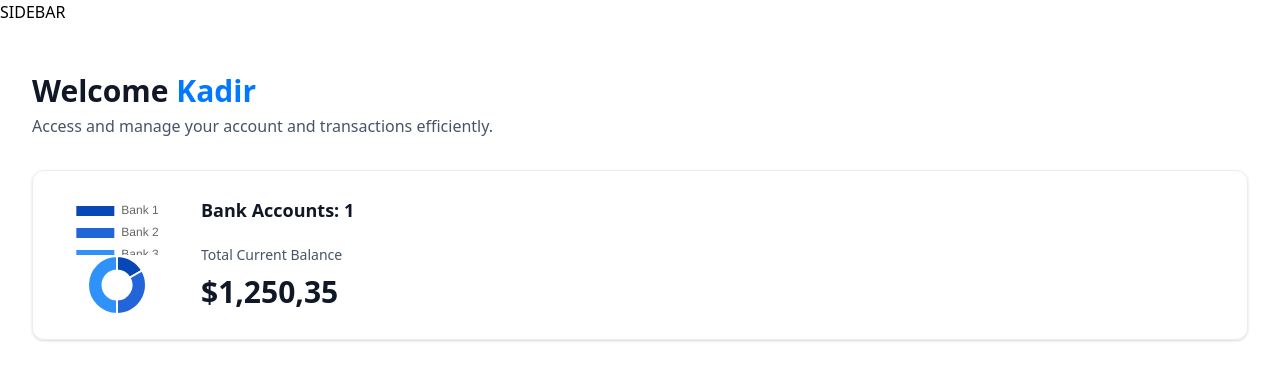
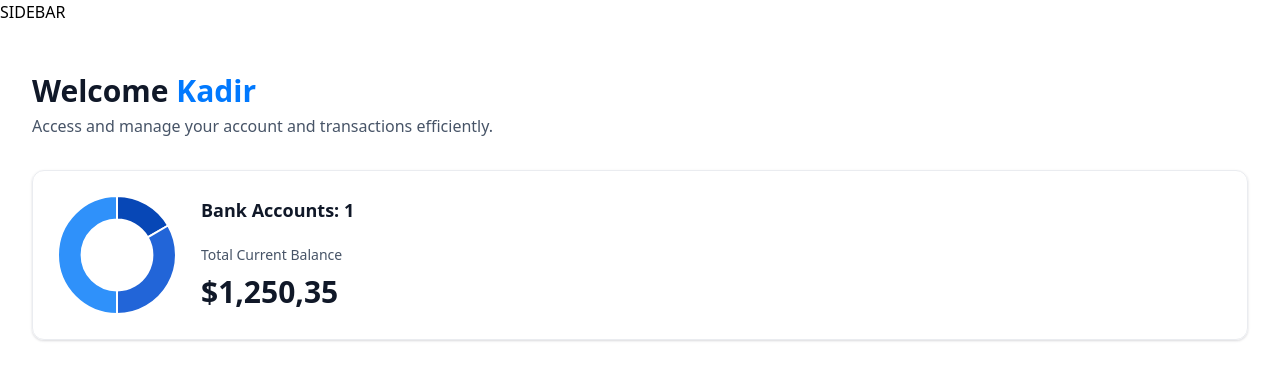
Before and after one commit to Kaadirm/Advanced-Frontend-Technology-Study-Repository, a Next.js app in the folder banking-app/: page / in a window 1280 px wide. Shown: the top 380 px of the page. Built offline with nearby package versions, Linux system fonts and the light colour scheme.

Commit message:
gave options to make broader circle and remove legends

```diff
--- a/banking-app/components/DoughnutChart.tsx
+++ b/banking-app/components/DoughnutChart.tsx
@@ -15,7 +15,19 @@
         ],
         labels: ['Bank 1', 'Bank 2', 'Bank 3']
     };
-    return <Doughnut data={data} />;
+    return (
+        <Doughnut
+            data={data}
+            options={{
+                cutout: '60%',
+                plugins: {
+                    legend: {
+                        display: false
+                    }
+                }
+            }}
+        />
+    );
 };
 
 export default DoughnutChart;
```
